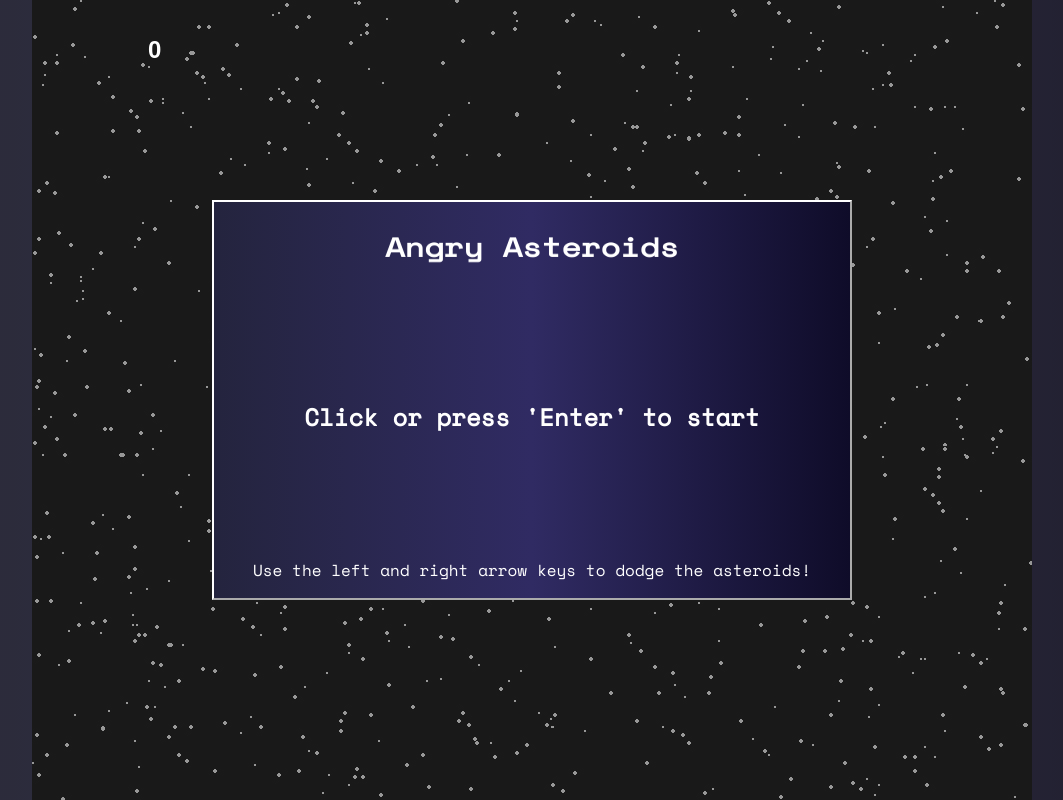
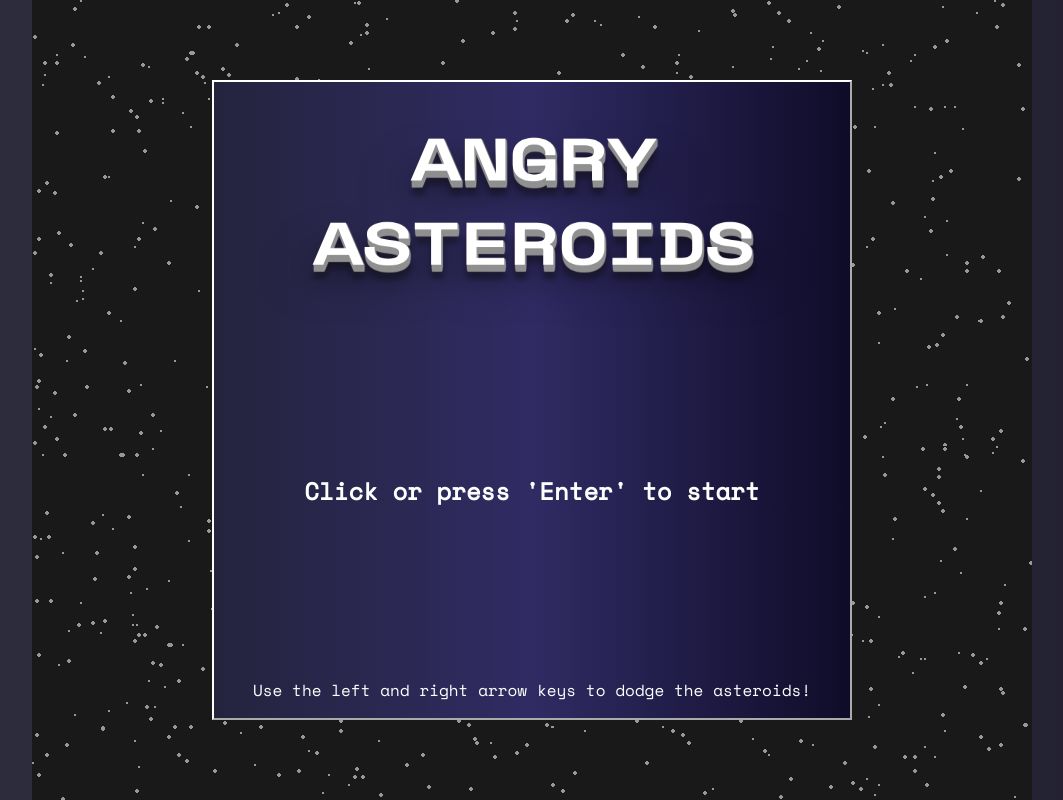
Before and after one commit to JeffYYW/angry-asteroids, a plain HTML site: page index.html in a window 1280 px wide. Shown: the whole page, without its empty margins (108-1171 px from the left). Drawn offline with nearby package versions, Linux system fonts and the light colour scheme.

Commit message:
working on title screen

```diff
--- a/app.js
+++ b/app.js
@@ -1,5 +1,6 @@
 const container = document.querySelector('.container');
 const playButton = document.querySelector('.controls');
+const scoreContainer = document.querySelector('.scoreContainer');
 // const finalScore = document.querySelector('.finalScore');
 const endScreen = document.querySelector('.endScreen')
 const finalCount = document.getElementById('finalCount');
@@ -321,6 +322,7 @@ spaceShip.onload = () => {
     title.addEventListener('click', event => {
         event.preventDefault();
         title.style.display = 'none';
+        scoreContainer.style.display = 'block';
         draw();
     })
     document.addEventListener('keypress', event => {
@@ -328,6 +330,7 @@ spaceShip.onload = () => {
         if (event.keyCode === 13 && showTitle === true) {
             showTitle = false;
             title.style.display = 'none';
+            scoreContainer.style.display = 'block';
             draw();
         }
     })
--- a/index.html
+++ b/index.html
@@ -12,7 +12,7 @@
         <div class="container">
             <div class="titleOverlay">
                 <div class="titleContainer">
-                    <h1>Angry Asteroids</h1>
+                    <h1>Angry <span>Asteroids</span></h1>
                     <h2>Click or press 'Enter' to start</h2>
                     <p>Use the left and right arrow keys to dodge the asteroids!</p>
                 </div>
--- a/styles/sass/_header.scss
+++ b/styles/sass/_header.scss
@@ -1,3 +1,8 @@
+h1, h2 {
+    margin: 0;
+    padding: 0;
+}
+
 #canvas {
     background-image: url('./../assets/starfield.jpg');
     max-height: 1250px;
@@ -37,7 +42,7 @@
     color: #fff;
     font-family: 'Space Mono', monospace;
     width: 50%;
-    height: 50%;
+    height: 80%;
     border: 2px outset white;
     display: flex;
     flex-direction: column;
@@ -48,8 +53,28 @@
     background: linear-gradient(to right, #24243e, #302b63, #0f0c29); /* W3C, IE 10+/ Edge, Firefox 16+, Chrome 26+, Opera 12+, Safari 7+ */
 
     h1 {
-        transform: rotateX(35deg);
-        // height: 50em;
+        // border: 2px solid red;
+        width: 80%;
+        text-align: center;
+        text-transform: uppercase;
+        // white-space: wrap;
+        transform: rotateX(45deg);
+        font-size: 80px;
+        text-shadow: 1px 1px 1px #919191,
+        1px 2px 1px #919191,
+        1px 3px 1px #919191,
+        1px 4px 1px #919191,
+        1px 5px 1px #919191,
+        1px 6px 1px #919191,
+        1px 7px 1px #919191,
+        1px 8px 1px #919191,
+        1px 9px 1px #919191,
+        1px 10px 1px #919191,
+        1px 18px 6px rgba(16,16,16,0.4),
+        1px 22px 10px rgba(16,16,16,0.2),
+        1px 25px 35px rgba(16,16,16,0.2),
+        1px 30px 60px rgba(16,16,16,0.4);
+
     }
 }
 
@@ -60,6 +85,7 @@
     top: 2%;
     left: 20%;
     color: white;
+    display: none;
 }
 
 .endScreen {
@@ -100,3 +126,12 @@
     text-transform: uppercase;
     font-size: 24px;
 }
+
+
+// text shadow from https://codepen.io/ryandsouza13/pen/yEBJQV
+
+// ship red #e31818
+// ship blue #116d8f
+// ship teal #26908e
+
+// original text shadow #919191
--- a/styles/style.css
+++ b/styles/style.css
@@ -177,6 +177,11 @@ legend, button::-moz-focus-inner, input::-moz-focus-inner {
   overflow: hidden;
 }
 
+h1, h2 {
+  margin: 0;
+  padding: 0;
+}
+
 #canvas {
   background-image: url("./../assets/starfield.jpg");
   max-height: 1250px;
@@ -228,7 +233,7 @@ legend, button::-moz-focus-inner, input::-moz-focus-inner {
   color: #fff;
   font-family: 'Space Mono', monospace;
   width: 50%;
-  height: 50%;
+  height: 80%;
   border: 2px outset white;
   display: -webkit-box;
   display: -ms-flexbox;
@@ -252,8 +257,13 @@ legend, button::-moz-focus-inner, input::-moz-focus-inner {
 }
 
 .titleContainer h1 {
-  -webkit-transform: rotateX(35deg);
-          transform: rotateX(35deg);
+  width: 80%;
+  text-align: center;
+  text-transform: uppercase;
+  -webkit-transform: rotateX(45deg);
+          transform: rotateX(45deg);
+  font-size: 80px;
+  text-shadow: 1px 1px 1px #919191, 1px 2px 1px #919191, 1px 3px 1px #919191, 1px 4px 1px #919191, 1px 5px 1px #919191, 1px 6px 1px #919191, 1px 7px 1px #919191, 1px 8px 1px #919191, 1px 9px 1px #919191, 1px 10px 1px #919191, 1px 18px 6px rgba(16, 16, 16, 0.4), 1px 22px 10px rgba(16, 16, 16, 0.2), 1px 25px 35px rgba(16, 16, 16, 0.2), 1px 30px 60px rgba(16, 16, 16, 0.4);
 }
 
 .scoreContainer {
@@ -261,6 +271,7 @@ legend, button::-moz-focus-inner, input::-moz-focus-inner {
   top: 2%;
   left: 20%;
   color: white;
+  display: none;
 }
 
 .endScreen {
```
